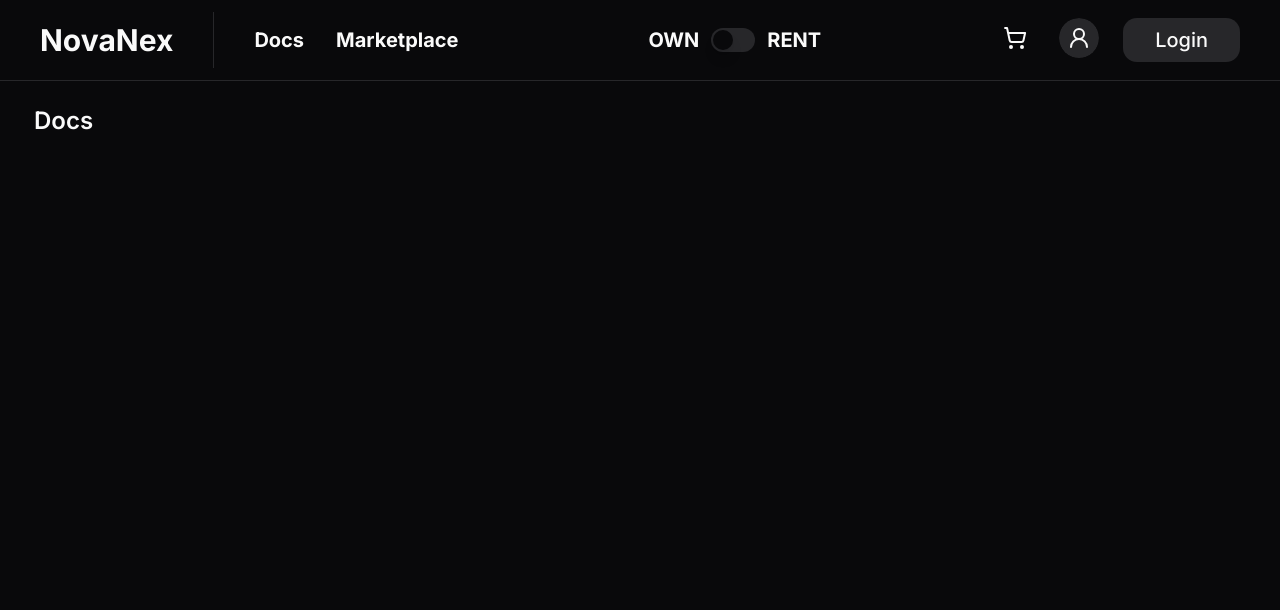
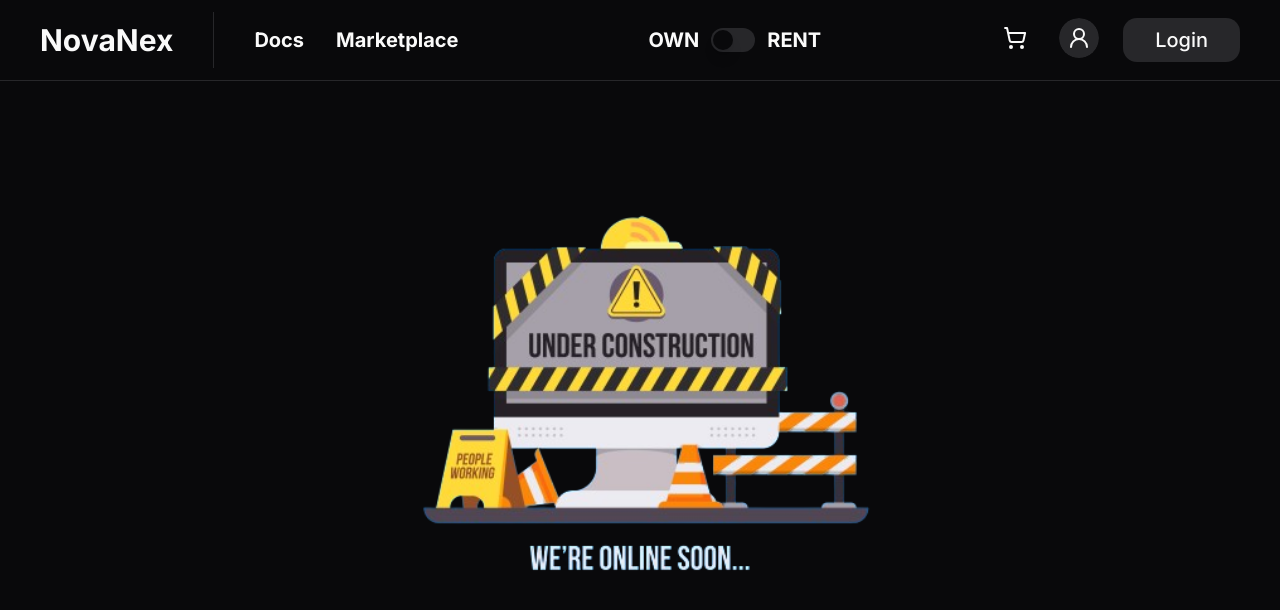
Before and after one commit to NovaNex-Hub/website, a Next.js app: page /docs in a window 1280 px wide. Shown: the top 610 px of the page. Built offline with nearby package versions, Linux system fonts and the light colour scheme.

Commit message:
under construction

```diff
--- a/src/app/docs/page.tsx
+++ b/src/app/docs/page.tsx
@@ -1,93 +1,13 @@
 import MaxWidthWrapper from "@/components/MaxWidthWrapper";
+import pageConstruction from "../../../public/underConstruction.jpg"
 
 export default function Docs() {
+
+  const srcConstruction: string = pageConstruction.src as string;
+
   return (
     <MaxWidthWrapper>
-      <div className="font-semibold m-6 text-2xl">Docs</div>
-
-      {/* <div>
-        Creating documentation for an NFT (Non-Fungible Token) marketplace involves several aspects, including smart contracts, user interfaces, security measures, and more. Below is an outline that you can use as a starting point for your documentation. Please note that the specifics may vary based on the technology stack you're using (Ethereum, Binance Smart Chain, etc.) and the features you want to implement.
-
-       NFT Marketplace Documentation
-        <br />
-      1. Introduction
-        - Overview of NFTs and their significance
-        - Purpose of the NFT marketplace
-        - Target audience
-          <br />
-        2. Getting Started
-        - Prerequisites
-        - Installation and setup instructions
-        - Configuration options
-
-         3. Architecture
-        - Overview of the system architecture
-        - Components and their interactions
-        - Smart contracts (if applicable)
-        - Database structure (if applicable)
-
-        4. Smart Contracts
-        - Explanation of the smart contracts
-        - List of contract functionalities
-        - Deployment process
-        - Interactions with smart contracts (API, ABI, etc.)
-
-        5. User Interface
-        - User roles (buyers, sellers, administrators)
-        - Registration and onboarding process
-        - Navigation and features
-        - Wallet integration for transactions
-        - NFT browsing and search functionalities
-
-        6. NFT Minting
-        - Explanation of the minting process
-        - Requirements for minting NFTs
-        - Minting fees and pricing structure
-
-        7. Buying and Selling
-        - Listing NFTs for sale
-        - Purchasing NFTs
-        - Auctions and bidding (if applicable)
-        - Transaction flow and confirmation
-
-        8. Wallet Integration
-        - Integration with popular wallets (e.g., MetaMask)
-        - Wallet setup and management
-
-         9. Security
-        - Measures to secure user accounts
-        - Smart contract security best practices
-        - Encryption and data protection
-
-         10. Governance and Moderation
-        - Governance mechanisms for the platform
-        - Moderation of content and listings
-        - Dispute resolution process
-
-         11. API Documentation
-        - If applicable, provide documentation for any APIs used or exposed by the marketplace
-
-         12. Troubleshooting and FAQs
-        - Common issues and their solutions
-        - Frequently asked questions
-
-         13. Legal Considerations
-        - Compliance with regulations
-        - Terms of service
-        - Privacy policy
-
-         14. Future Developments
-        - Roadmap for future features and improvements
-
-         15. Contact and Support
-        - How users can reach out for support or assistance
-        - Community forums or channels
-
-         16. Glossary
-        - Definitions of key terms used in the documentation
-
-        Ensure that each section is well-documented with clear explanations, code snippets, and examples where necessary. This documentation will serve as a valuable resource for developers, users, and administrators interacting with your NFT marketplace.
-      </div> */}
+      <img src={srcConstruction} alt="" className="w-[50%] block m-auto" />
     </MaxWidthWrapper>
   );
 }
```
Also changed, not shown: public/underConstruction.jpg (added).
